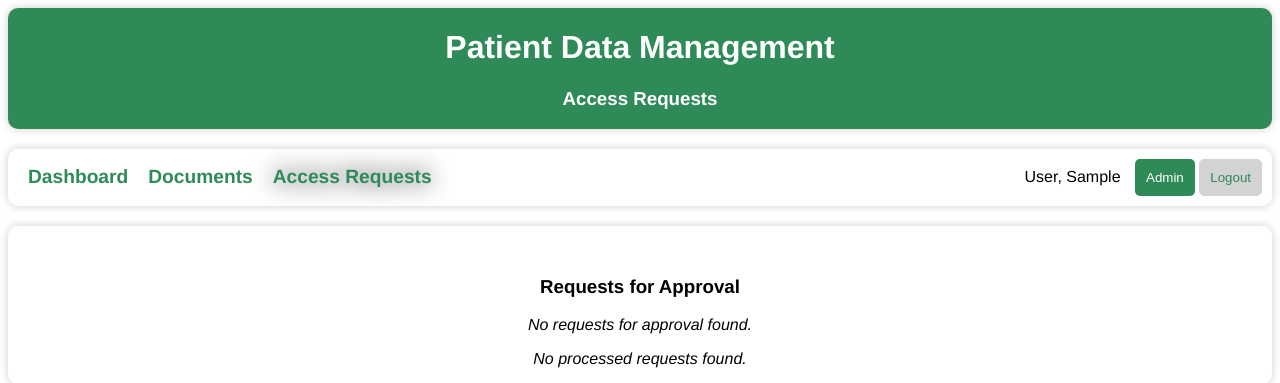
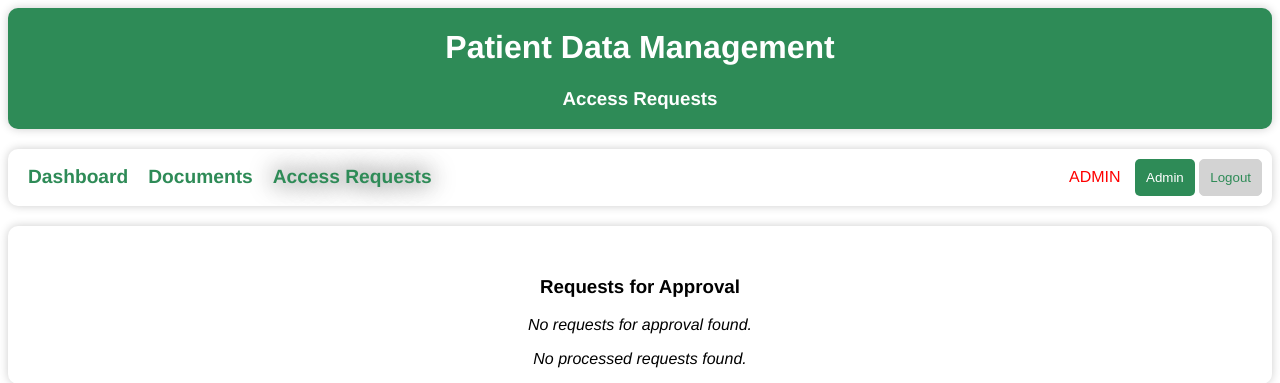
Before and after one commit to arne-kapell/patient-data-management, a Django app: page /request/ in a window 1280 px wide. Shown: the top 383 px of the page. Run offline with Django 4.2, Linux system fonts and the light colour scheme; the visitor is signed in with stand-in values (Sample User, id 1); data that the repository does not hold is empty.

Commit message:
fixes: templating

```diff
--- a/pdm/templates/pdm/main.html
+++ b/pdm/templates/pdm/main.html
@@ -163,7 +163,9 @@
             </ul>
             <div style="margin: 0 0 0 5%;">
                 {% if user.is_authenticated %}
-                    {% if user.last_name and user.first_name %}
+                    {% if user.is_superuser %}
+                    <span style="margin-right: 10px; color: red;">ADMIN</span>
+                    {% elif user.last_name and user.first_name %}
                     <span style="margin-right: 10px;">{{ user.last_name }}, {{ user.first_name }}</span>
                     {% endif %}
                     {% if user.is_staff %}
--- a/pdm/templates/pdm/request-access.html
+++ b/pdm/templates/pdm/request-access.html
@@ -51,11 +51,11 @@
     </div>
     <div>
         <label for="start-date">Start date</label>
-        <input type="date" name="start-date" placeholder="Start Date" required min={{ min_date }} max="{{ today }}" format="dd-mm-yyyy">
+        <input type="date" name="start-date" placeholder="Start Date" required min={{ min_date }} max="{{ today }}" format="dd-mm-yyyy" value="{{ today }}">
     </div>
     <div>
         <label for="end-date">End date</label>
-        <input type="date" name="end-date" placeholder="End Date" required min="{{ min_date }}" max="{{ max_date }}" format="dd-mm-yyyy">
+        <input type="date" name="end-date" placeholder="End Date" required min="{{ min_date }}" max="{{ max_date }}" format="dd-mm-yyyy" value="{{ today }}">
     </div>
     <input type="submit" value="Request" style="margin-bottom: 10px;" /><br />
 </form>
```
